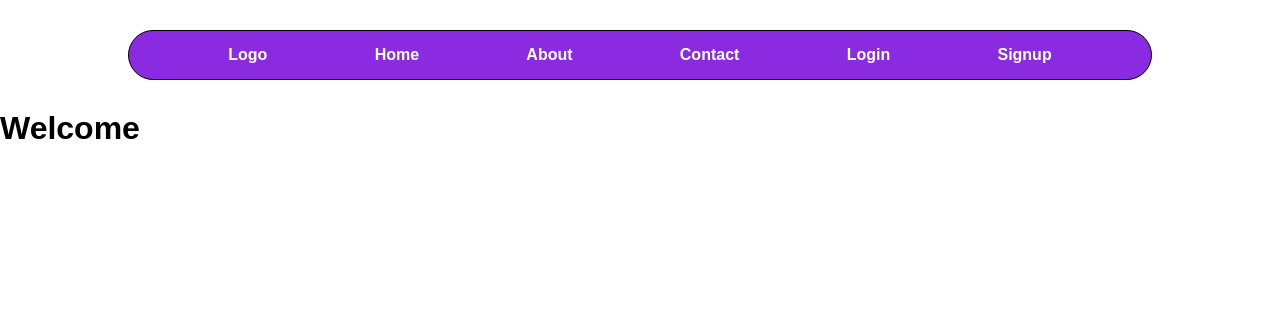
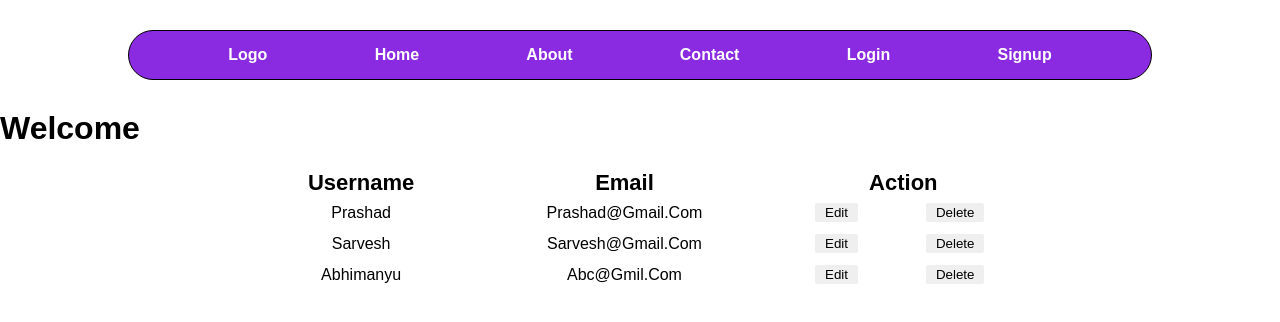
Before and after one commit to AbhimanyuSolanki10/React, a React (Vite) app in the folder browser-router/: page /profile in a window 1280 px wide. Shown: the top 322 px of the page. Built offline with nearby package versions, Linux system fonts and the light colour scheme; no server answers; data requests are answered from the project's data file.

Commit message:
16-09-2024

```diff
--- a/browser-router/backend/db.json
+++ b/browser-router/backend/db.json
@@ -1,38 +1,10 @@
 {
   "users": [
-    {
-      "id": "1",
-      "username": "example"
-    },
-    {
-      "id": "cb1a",
-      "username": "asdfg",
-      "email": "sdf@gmail.com",
-      "password": "7852"
-    },
-    {
-      "id": "4913",
-      "username": "prasad",
-      "email": "prasad@gmail.com",
-      "password": "1234"
-    },
     {
       "id": "a021",
       "username": "prashad ",
       "email": "prashad@gmail.com",
       "password": "1234"
-    },
-    {
-      "id": "dee8",
-      "username": "abhi",
-      "email": "abhimanyusolanki10@gmail.com",
-      "password": "123"
-    },
-    {
-      "id": "836d",
-      "username": "abhimanyusolanki10@gmail.com",
-      "email": "sdf@gmail.com",
-      "password": "545"
     },
     {
       "id": "6eb6",
@@ -45,60 +17,6 @@
       "username": "abhimanyu",
       "email": "abc@gmil.com",
       "password": "qwerty"
-    },
-    {
-      "id": "8634",
-      "username": "abhiman",
-      "email": "abhimanyusolanki10@gmail.com",
-      "password": "7896455"
-    },
-    {
-      "id": "1e9b",
-      "username": "asdf",
-      "email": "prasasd@gmail.com",
-      "password": "12345"
-    },
-    {
-      "id": "e0e0",
-      "username": "",
-      "email": "",
-      "password": ""
-    },
-    {
-      "id": "a539",
-      "username": "",
-      "email": "",
-      "password": ""
-    },
-    {
-      "id": "251a",
-      "username": "sdf",
-      "email": "abhimanyusolanki10@gmail.com",
-      "password": "123"
-    },
-    {
-      "id": "83cf",
-      "username": "123",
-      "email": "123@gmail.com",
-      "password": "123"
-    },
-    {
-      "id": "6c29",
-      "username": "asdfvg",
-      "email": "as@gmail.com",
-      "password": "wsdfg"
-    },
-    {
-      "id": "19e7",
-      "username": "abhim",
-      "email": "abhimanyusolanki10@gmail.com",
-      "password": "abhim"
-    },
-    {
-      "id": "2dec",
-      "username": "Abhimanyu Solanki",
-      "email": "abhimanyusolanki10@gmail.com",
-      "password": "Abhimanyu"
     }
   ]
 }
--- a/browser-router/src/pages/profile/Profile.jsx
+++ b/browser-router/src/pages/profile/Profile.jsx
@@ -1,23 +1,67 @@
-import axios from 'axios'
-import React, { useEffect, useState } from 'react'
+import axios from "axios";
+import React, { useEffect, useState } from "react";
+import style from "./profile.module.css";
+import toast from "react-hot-toast";
 
 const Profile = () => {
-    let [authUser,setAuthUser] = useState(null);
-    let id = sessionStorage.getItem("id")
-    // fetch authenticated user
-    useEffect(()=>{
-        async function getAuthUser(){
-            let {data} = await axios.get(`http://localhost:5000/users/${id}`)
-            console.log(data)
-            setAuthUser(data)
-        }
-        getAuthUser();
-    },[id])
+  let [authUser, setAuthUser] = useState(null);
+  let [allUsers, setAllUsers] = useState(null);
+  let id = sessionStorage.getItem("id");
+  // fetch authenticated user
+  useEffect(() => {
+    async function getAuthUser() {
+      let { data } = await axios.get(`http://localhost:5000/users/${id}`);
+      console.log(data);
+      setAuthUser(data);
+    }
+    getAuthUser();
+  }, [id]);
+
+  // fetching all users
+  useEffect(() => {
+    async function getAllUsers() {
+      let { data } = await axios.get("http://localhost:5000/users");
+      console.log(data);
+      setAllUsers(data);
+    }
+    getAllUsers();
+  }, []);
+
+ function handleDelete(id){
+      console.log(id)
+      axios.delete(`http://localhost:5000/users/${id}`).then(()=>{
+        toast.success("User Deleted")
+        window.location.reload(); //force refresh
+      }).catch((err)=>{
+        console.log(err)
+        toast.error("Unable to delete")
+      })
+  }
+
   return (
     <div>
-        <h1>Welcome {authUser?.username}</h1>
+      <h1>Welcome {authUser?.username}</h1>
+      <table  id={style.usersContainer}>
+        <tbody>
+        <tr>
+          <th>Username</th>
+          <th>Email</th>
+          <th colSpan={2}>Action</th>
+        </tr>
+          {allUsers?.map((user) => {
+            return (
+              <tr key={user.id}>
+                <td>{user.username}</td>
+                <td>{user.email}</td>
+                <td><button>Edit</button></td>
+                <td><button onClick={()=>handleDelete(user.id)}>Delete</button></td>
+              </tr>
+            );
+          })}
+        </tbody>
+      </table>
     </div>
-  )
-}
+  );
+};
 
-export default Profile
+export default Profile;
--- /dev/null
+++ b/browser-router/src/pages/profile/profile.module.css
@@ -0,0 +1,39 @@
+*{
+    box-sizing:border-box;
+    margin:0;
+    padding:0;
+ }
+
+body{
+      width:100vw;
+      height:100vh;
+}
+
+#usersContainer{
+    border: 1px solid white;
+    width: 60vw;
+    margin: 20px auto;
+    text-align: center;
+    border-radius: 5px;
+}
+
+
+#usersContainer>tbody>tr:hover{
+    background-color: rgb(104, 94, 195);
+    cursor: pointer;
+}
+
+#usersContainer>tbody>tr>th{
+    font-size: 22px;
+}
+
+#usersContainer>tbody>tr>td{
+    padding: 5px;
+    text-transform: capitalize;
+}
+
+#usersContainer>tbody>tr>td>button{
+    padding: 2px 10px;
+    border: none;
+    border-radius: 2px;
+}
--- a/browser-router/src/pages/signup/Signup.jsx
+++ b/browser-router/src/pages/signup/Signup.jsx
@@ -12,7 +12,7 @@ const Signup = () => {
     email:"",
     password:"",
   })
-
+//e is syntheticBased Event
   let handleChange = (e)=>{
     // console.log(e.target.value)
     let {name,value} = e.target
```
